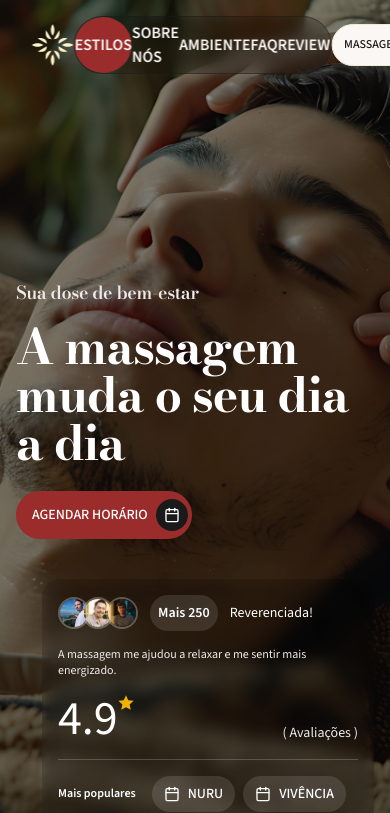
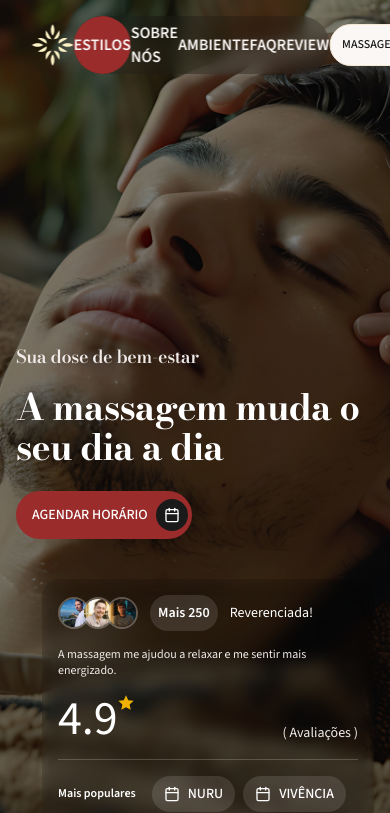
Before and after one commit to SrDev-Henrique/spacozen, a Next.js app: page / in a window 390 px wide. Shown: the top 813 px of the page. Built offline with nearby package versions, Linux system fonts and the light colour scheme; a web font is replaced by a local one.

Commit message:
chore: add enter animation to Hero section

```diff
--- a/src/app/(sections)/hero/anime.ts
+++ b/src/app/(sections)/hero/anime.ts
@@ -1,4 +1,4 @@
-import { cubicBezier } from "framer-motion";
+import { cubicBezier, type Variants } from "framer-motion";
 
 export const fadeUpBlurVariants = {
   initial: {
@@ -6,7 +6,7 @@ export const fadeUpBlurVariants = {
     opacity: 0,
     filter: "blur(10px)",
   },
-  animate: ({ delay, opacity }: { delay: number, opacity: number }) => ({
+  animate: ({ delay, opacity }: { delay?: number; opacity?: number }) => ({
     y: 0,
     opacity: opacity || 1,
     filter: "blur(0px)",
@@ -18,17 +18,55 @@ export const fadeUpBlurVariants = {
   }),
 };
 
-export const revealLeftClipVariants = {
+export const fadeRightVariants = {
   initial: {
-    clipPath: "inset(0 100% 0 0)", // totalmente escondido
+    opacity: 0,
+    x: 20,
+    scale: 0.8,
+  },
+  animate: (custom: number) => ({
+    opacity: 1,
+    x: 0,
+    scale: 1,
+    transition: {
+      delay: 0.6 + custom * 0.1,
+      duration: 0.4,
+      ease: cubicBezier(0.42, 0, 0.58, 1),
+    },
+  }),
+} satisfies Variants;
+
+export const heroContainerClipVariants = {
+  initial: {
+    opacity: 0,
+    clipPath: "polygon(25% 50%, 75% 50%, 75% 100%, 25% 100%)",
+  },
+  animate: {
+    opacity: 1,
+    clipPath: "polygon(0 0, 100% 0, 100% 100%, 0 100%)",
+    transition: {
+      clipPath: {
+        duration: 1,
+        delay: 0.5,
+        ease: cubicBezier(0.76, 0, 0.24, 1),
+      },
+      opacity: {
+        duration: 1,
+        ease: cubicBezier(0.76, 0, 0.24, 1),
+      },
+    },
+  },
+};
+
+export const opacityVariants = {
+  initial: {
     opacity: 0,
   },
-  animate: (delay: number) => ({
-    clipPath: "inset(0 0% 0 0)", // revela da esquerda → direita
+  animate: (custom: number = 0) => ({
     opacity: 1,
     transition: {
-      duration: 1.2,
-      delay,
+      duration: 0.5,
+      delay: custom,
       ease: cubicBezier(0.76, 0, 0.24, 1),
     },
   }),
--- a/src/app/(sections)/hero/hero.tsx
+++ b/src/app/(sections)/hero/hero.tsx
@@ -5,20 +5,27 @@ import { Calendar } from "lucide-react";
 import { motion } from "motion/react";
 import Image from "next/image";
 import Link from "next/link";
-import { isMobile } from "react-device-detect";
-import { RelaxedIcon } from "@/components/icons/relaxed-icon";
 import { Avatar, AvatarImage } from "@/components/ui/avatar";
 import { Button } from "@/components/ui/button";
 import { Separator } from "@/components/ui/separator";
-import { cn } from "@/lib/utils";
-import { fadeUpBlurVariants, revealLeftClipVariants } from "./anime";
+import {
+  fadeRightVariants,
+  fadeUpBlurVariants,
+  heroContainerClipVariants,
+  opacityVariants,
+} from "./anime";
 
 const popularMassages = ["Nuru", "Vivência", "Mix Tântrico"];
 
 export function Hero() {
   return (
-    <div className="relative h-dvh min-h-[660px] w-full">
-      <div className="relative h-full w-full brightness-55">
+    <motion.div
+      variants={heroContainerClipVariants}
+      initial="initial"
+      animate="animate"
+      className="relative h-dvh min-h-[660px] w-full overflow-hidden rounded-b-4xl"
+    >
+      <div className="relative h-full w-full overflow-hidden brightness-55">
         <Image
           src="/images/hero.webp"
           alt="Hero Background"
@@ -31,13 +38,32 @@ export function Hero() {
           <div className="flex h-full flex-col items-start justify-end bmd:justify-between gap-4 bmd:pb-0 pb-10">
             <div className="space-y-6">
               <div className="space-y-4">
-                <h3 className="font-semibold text-lg text-muted">
+                <motion.h3
+                  variants={fadeUpBlurVariants}
+                  initial="initial"
+                  animate="animate"
+                  custom={{ delay: 1, opacity: 1 }}
+                  className="font-semibold text-lg text-muted"
+                >
                   Sua dose de bem-estar
-                </h3>
-                <h1 className="bmd:max-w-2xl max-w-sm font-bold text-5xl text-primary-foreground lg:text-7xl">
+                </motion.h3>
+                <motion.h1
+                  variants={fadeUpBlurVariants}
+                  initial="initial"
+                  animate="animate"
+                  custom={{ delay: 1.2, opacity: 1 }}
+                  className="bmd:max-w-2xl max-w-sm font-bold text-4xl text-primary-foreground sm:text-5xl lg:text-7xl"
+                >
                   A massagem muda o seu dia a dia
-                </h1>
+                </motion.h1>
               </div>
+              <motion.div
+                variants={fadeUpBlurVariants}
+                initial="initial"
+                animate="animate"
+                custom={{ delay: 1.4, opacity: 1 }}
+                className="w-fit"
+              >
                 <Button
                   variant="default"
                   className="rounded-full bmd:py-7 py-6 pe-1 uppercase"
@@ -50,37 +76,61 @@ export function Hero() {
                     </div>
                   </Link>
                 </Button>
+              </motion.div>
             </div>
-            <div className="bmd:flex hidden items-center gap-4 rounded-full bg-foreground/30 p-2">
+            <motion.div
+              variants={opacityVariants}
+              initial="initial"
+              animate="animate"
+              custom={1.6}
+              className="bmd:flex hidden items-center gap-4 rounded-full bg-foreground/30 p-2"
+            >
               <p className="font-semibold bmd:text-base text-primary-foreground text-xs">
                 Mais populares
               </p>
-              <div className="flex items-center gap-2">
-                {popularMassages.map((massage) => (
-                  <Button
+              <div className="flex items-center gap-2 overflow-hidden">
+                {popularMassages.map((massage, index) => (
+                  <motion.div
                     key={massage}
-                    className="cursor-pointer rounded-3xl bg-transparent bmd:py-6 py-4 text-primary-foreground uppercase backdrop-blur-sm backdrop-brightness-155 hover:bg-transparent hover:brightness-115"
+                    variants={fadeUpBlurVariants}
+                    initial="initial"
+                    animate="animate"
+                    custom={{ delay: 1.8 + index * 0.1, opacity: 1 }}
                   >
+                    <Button className="cursor-pointer rounded-3xl bg-card/12 bmd:py-6 py-4 text-primary-foreground uppercase hover:bg-card/17">
                       <Calendar />
                       {massage}
                     </Button>
+                  </motion.div>
                 ))}
               </div>
+            </motion.div>
           </div>
-          </div>
-          <div className="w-fit space-y-4 self-end rounded-2xl p-4 backdrop-blur-sm backdrop-brightness-75">
+          <motion.div
+            variants={opacityVariants}
+            initial="initial"
+            animate="animate"
+            custom={2}
+            className="w-fit space-y-4 self-end rounded-2xl p-4 backdrop-blur-sm backdrop-brightness-75"
+          >
             <div className="space-y-4">
               <div className="flex items-center gap-3">
                 <div className="flex items-center">
                   {Array.from({ length: 3 }).map((_, index) => (
-                    <Avatar
+                    <motion.div
                       key={index.toString()}
-                      className="not-first:-ms-2 bmd:size-10 border-2 border-muted/30"
+                      variants={fadeUpBlurVariants}
+                      initial="initial"
+                      animate="animate"
+                      custom={{ delay: 2.2 + index * 0.1, opacity: 1 }}
+                      className="not-first:-ms-2 w-fit"
                     >
+                      <Avatar className="bmd:size-10 border-2 border-muted/30">
                         <AvatarImage
                           src={`/images/avatar-${index}.${index === 0 ? "jpg" : "webp"}`}
                         />
                       </Avatar>
+                    </motion.div>
                   ))}
                 </div>
                 <p className="text-nowrap rounded-full bg-card/12 p-2 font-semibold bmd:text-base text-primary-foreground text-sm">
@@ -121,9 +171,9 @@ export function Hero() {
                 ))}
               </div>
             </div>
+          </motion.div>
         </div>
       </div>
-      </div>
-    </div>
+    </motion.div>
   );
 }
--- a/src/app/globals.css
+++ b/src/app/globals.css
@@ -99,7 +99,7 @@
   --breakpoint-xs: 430px;
   --breakpoint-bmd: 940px;
   --breakpoint-xl: 1224px;
-  --breakpoint-2xl: 1536px;
+  --breakpoint-2xl: 1400px;
 }
 
 @custom-variant dark (&:is(.dark *));
--- a/src/app/layout.tsx
+++ b/src/app/layout.tsx
@@ -15,7 +15,7 @@ export default function RootLayout({
   children: React.ReactNode;
 }>) {
   return (
-    <html lang="pt-BR">
+    <html lang="pt-BR" className="scrollbar-hide">
       <link
         rel="preload"
         href="/fonts/bodoni-moda-v28-latin-700.woff2"
--- a/src/components/navigation-menu/anime.ts
+++ b/src/components/navigation-menu/anime.ts
@@ -1,21 +1,17 @@
 import { cubicBezier } from "motion/react";
 
-export const logoVariants = {
-    initial: {
-        scale: 3.5,
-        top: "clamp(45vh, 5vh, 25rem)",
-        left: "50%",
-        transform: "translate(-50%, -50%)",
+export const navVariants = {
+  initial: {
+    opacity: 0,
+    filter: "blur(10px) backdrop-blur(0px)",
+  },
+  animate: {
+    opacity: 1,
+    filter: "blur(0px) backdrop-blur(10px)",
+    transition: {
+      delay: 1.5,
+      duration: 0.5,
+      ease: cubicBezier(0.215, 0.61, 0.355, 1),
     },
-    animate: {
-        scale: 1,
-        top: "0rem",
-        left: "clamp(0.5rem, 5vw, 1rem)",
-        transform: "translate(0%, 0%)",
-        transition: {
-            delay: 1.5,
-            duration: 1,
-            ease: cubicBezier(0.215, 0.61, 0.355, 1),
-        }
-    }
-}
+  },
+};
--- a/src/components/navigation-menu/navigation-menu.tsx
+++ b/src/components/navigation-menu/navigation-menu.tsx
@@ -5,18 +5,15 @@ import Link from "next/link";
 import { useEffect, useState } from "react";
 import { fadeUpBlurVariants } from "@/app/(sections)/hero/anime";
 import { cn } from "@/lib/utils";
-import { Logo } from "../icons/logo";
 import { RelaxedIcon } from "../icons/relaxed-icon";
 import { Button } from "../ui/button";
-import { logoVariants } from "./anime";
+import { navVariants } from "./anime";
 
 export function NavigationMenu() {
   const [isLoaded, setIsLoaded] = useState(false);
-  const [isMounted, setIsMounted] = useState(false);
   const [activeLink, setActiveLink] = useState<string | null>("estilos");
 
   useEffect(() => {
-    setIsMounted(true);
     setTimeout(() => {
       setIsLoaded(true);
     }, 1400);
@@ -24,7 +21,12 @@ export function NavigationMenu() {
 
   const navList = ["estilos", "sobre nós", "ambiente", "faq", "review"];
   return (
-    <div className="-translate-x-1/2 fixed top-4 left-1/2 z-100 flex w-[92%] max-w-[1320px] justify-between px-4 sm:px-6 md:w-full">
+    <motion.div
+      variants={navVariants}
+      initial="initial"
+      animate="animate"
+      className="-translate-x-1/2 fixed top-4 left-1/2 z-100 flex w-[92%] max-w-[1320px] justify-between px-4 sm:px-6 md:w-full"
+    >
       <div className="relative w-fit flex-center">
         <Link href="/">
           <RelaxedIcon width={42} height={42} />
@@ -32,12 +34,7 @@ export function NavigationMenu() {
       </div>
 
       <div className="w-full max-w-2xl">
-        <nav
-          className={cn(
-            "flex h-14.5 w-full items-center overflow-hidden rounded-full border border-foreground/50 backdrop-blur-sm transition-all duration-500",
-            isLoaded && "backdrop-brightness-75",
-          )}
-        >
+        <nav className="flex h-14.5 w-full items-center overflow-hidden rounded-full bg-foreground/26 backdrop-blur-sm transition-all duration-500">
           {navList.map((item) => (
             <Link
               href={`/${item}`}
@@ -77,6 +74,6 @@ export function NavigationMenu() {
           <Link href="/agendamento">Agendar</Link>
         </Button>
       </motion.div>
-    </div>
+    </motion.div>
   );
 }
```
Lines whose indentation alone changed are shown as unchanged.
